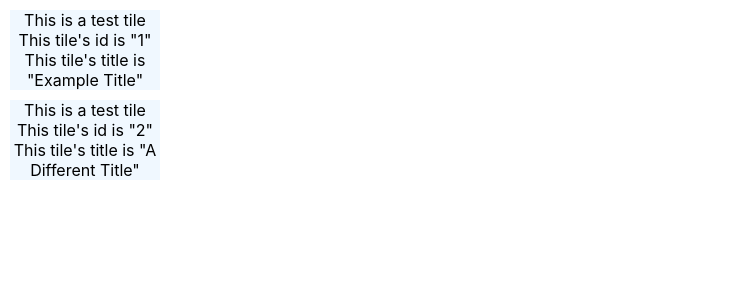
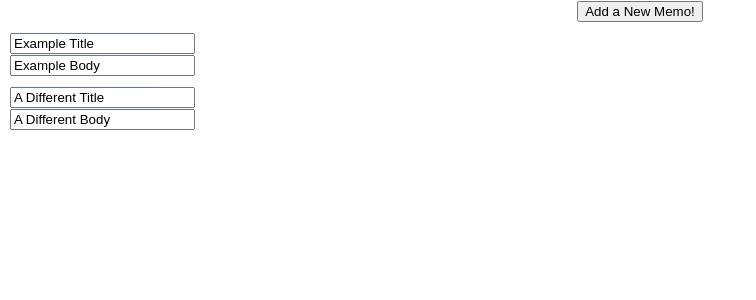
Before and after one commit to JTrevena/memo-app, a React (Create React App) app in the folder memo-app/: page / in a window 1280 px wide. Shown: the top 300 px of the page, without its empty margins (0-756 px from the left). Built offline with nearby package versions, Linux system fonts and the light colour scheme.

Commit message:
Added button to create new memos; memos are now form inputs

```diff
--- a/memo-app/src/App.js
+++ b/memo-app/src/App.js
@@ -1,5 +1,5 @@
 import "./App.css";
-import React from "react";
+import React, { useState } from "react";
 import Memo from "./components/Memo.js";
 
 function App() {
@@ -11,18 +11,42 @@ function App() {
   };
   const exampleMemoTwo = {
     id: 2,
-    created_date: new Date("2022-06-27"),
+    created_date: new Date("2022-06-28"),
     title: "A Different Title",
     body: "A Different Body",
   };
-  const memoDataArr = [exampleMemoOne, exampleMemoTwo];
+
+  const [memoDataArr, setMemoDataArr] = useState([exampleMemoOne, exampleMemoTwo]);
+
+  function getNewMemoID() {
+    return [...memoDataArr].sort((a, b) => (a.id < b.id ? 1 : -1))[0].id + 1; // one greater than largest current ID
+  }
+
+  function handleNewMemo() {
+    const newMemoID = getNewMemoID(); // TODO: Make this correspond to the response from the POST request
+    const newCreatedDate = new Date(); // TODO: As above
+    const newMemo = {
+      id: newMemoID,
+      created_date: newCreatedDate,
+    };
+    setMemoDataArr(memoDataArr.concat([newMemo]));
+  }
 
   function renderMemos() {
     return memoDataArr.map(memo => {
       return <Memo className={`memo-${memo.id}`} key={memo.id} memoData={memo} />;
     });
   }
-  return <div className="App">{renderMemos()}</div>;
+  return (
+    <div className="App">
+      <div className="new-memo-btn-wrapper">
+        <button className="new-memo-btn" onClick={handleNewMemo}>
+          Add a New Memo!
+        </button>
+      </div>
+      <div className="memos-wrapper">{renderMemos()}</div>
+    </div>
+  );
 }
 
 export default App;
--- a/memo-app/src/components/Memo.js
+++ b/memo-app/src/components/Memo.js
@@ -7,11 +7,18 @@ export default function Memo(props) {
     <div className="memo-tile-wrapper">
       <div className={`memo-tile-${id}`}>
         <form>
-          <text>This is a test tile</text>
-          <br />
-          <text>This tile's id is "{id}"</text>
-          <br />
-          <text>This tile's title is "{title}"</text>
+          <input
+            className={`title-input-${id}`}
+            type="text"
+            placeholder="Memo Title"
+            defaultValue={title ? title : ""}
+          ></input>
+          <input
+            className={`body-input-${id}`}
+            type="text"
+            placeholder="notes..."
+            defaultValue={body ? body : ""}
+          ></input>
         </form>
       </div>
     </div>
```
